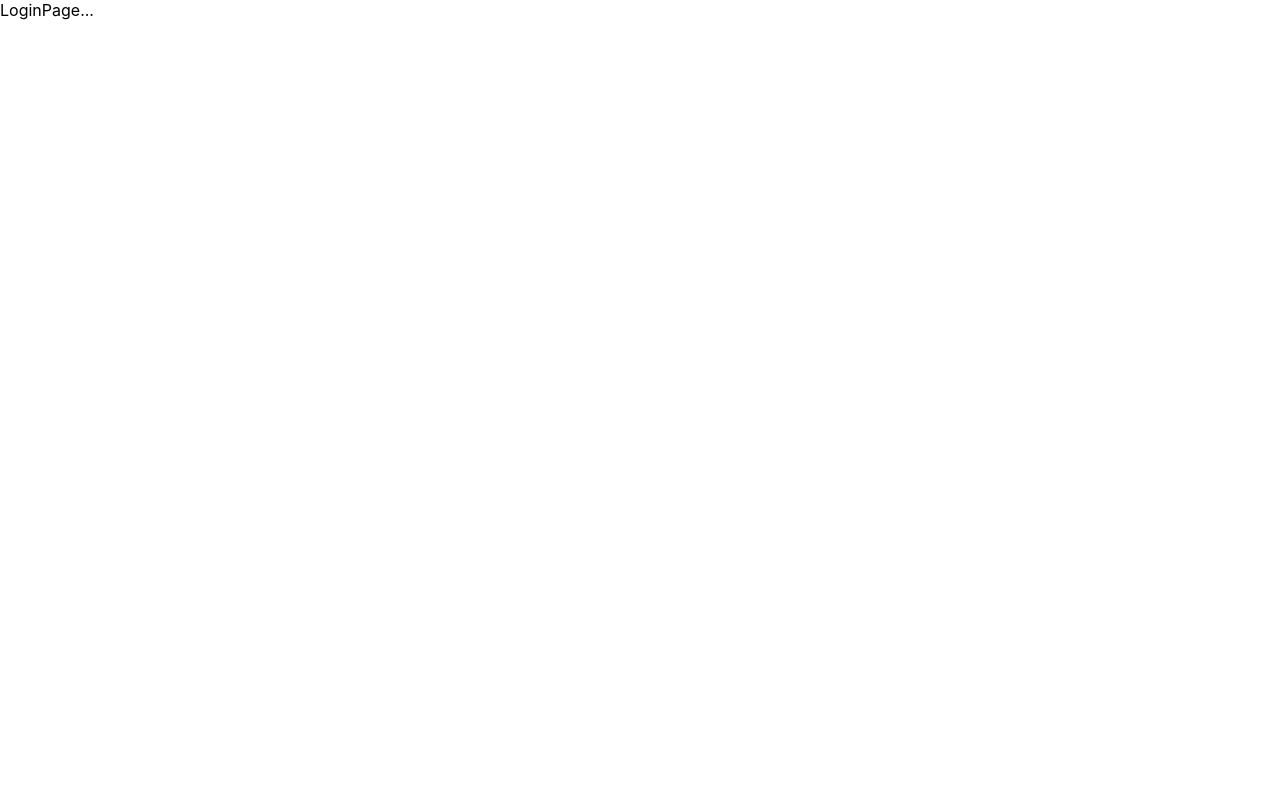
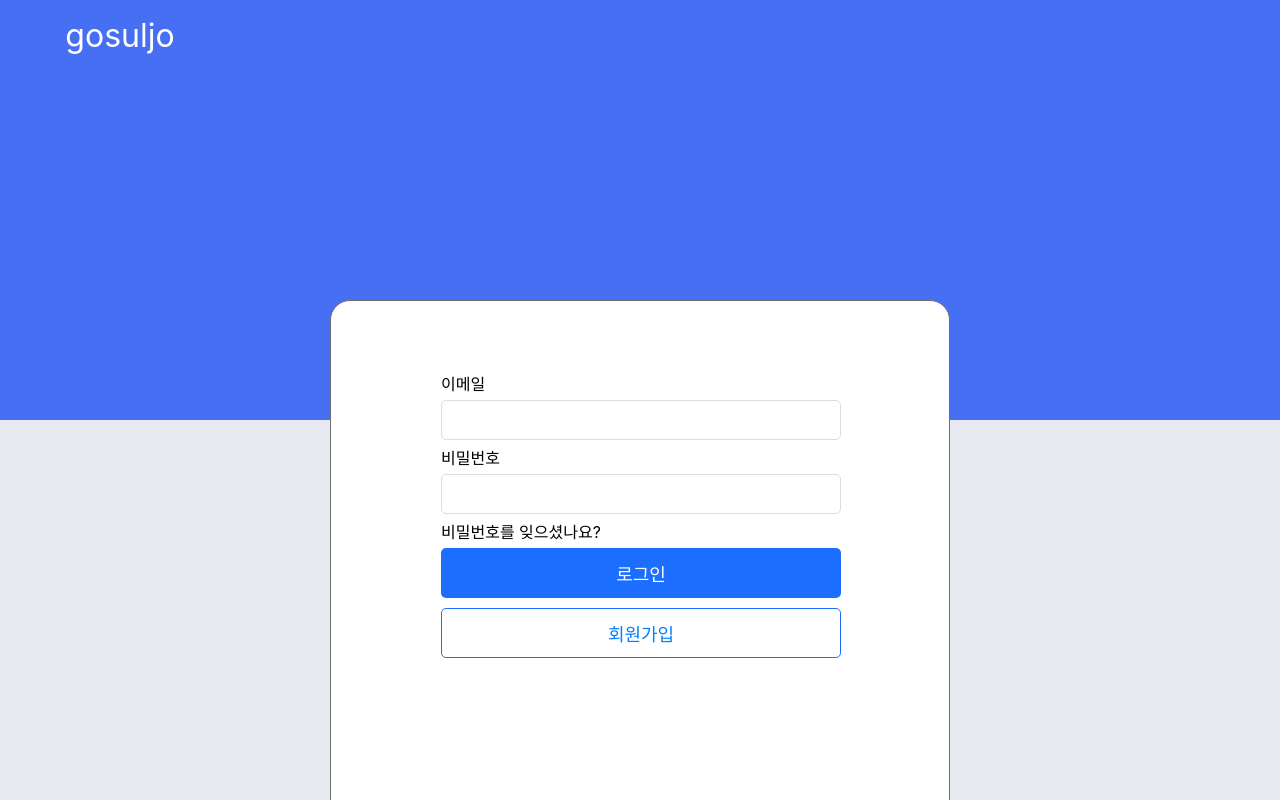
Before and after one commit to lurutia/gosuljo-web-project, a Next.js app: page /login in a window 1280 px wide. Shown: the top 800 px of the page. Built offline with nearby package versions, Linux system fonts and the light colour scheme; no server answers.

Commit message:
[UPDATE] 로그인 기능 업그레이드

```diff
--- /dev/null
+++ b/components/buttons/ButtonBasic.tsx
@@ -0,0 +1,41 @@
+import styled, { css } from 'styled-components'
+
+interface Props extends React.HTMLProps<HTMLButtonElement>{
+    designType?: 'primary' | 'white'
+}
+
+const Button = styled.button<{ designType?: 'primary' | 'white' }>`
+    width: 400px;
+    height: 50px;
+    border-radius: 5px;
+    border-color: transparent;
+    margin: 5px 0;
+    background-color: #1C6EFF;
+    font-size: 18px;
+    color: white;
+
+    ${props => props.designType === 'white' &&
+    css`
+        background-color: white;
+        border: 1px solid #1C6EFF;
+        color: #0080FF;
+    `}
+`
+
+const ButtonBasic: React.FC<Props>  = (props) => {
+    const {
+        children,
+        designType
+    } = props
+
+    return (
+        <Button
+            designType={designType}
+            {...props as any}
+        >{children}</Button>
+    )
+}
+
+ButtonBasic.propTypes
+
+export default ButtonBasic
--- /dev/null
+++ b/components/inputs/InputBasic.tsx
@@ -0,0 +1,22 @@
+import React from 'react'
+import styled from 'styled-components'
+
+interface Props extends React.HTMLProps<HTMLInputElement> {
+
+}
+
+const Input = styled.input`
+    width: 400px;
+    height: 40px;
+    border: 1px solid #D8DDE6;
+    border-radius: 5px;
+    margin: 5px 0;
+`
+
+const InputBasic: React.FC<Props> = (props) => {
+    return (
+        <Input {...props as any}/>
+    )
+}
+
+export default InputBasic
--- /dev/null
+++ b/config/const/const.ts
@@ -0,0 +1 @@
+export const serverUrl = process.env.NEXT_PUBLIC_SERVER_URL
--- /dev/null
+++ b/config/const/index.ts
@@ -0,0 +1 @@
+export * from './const'
--- a/pages/index.tsx
+++ b/pages/index.tsx
@@ -1,6 +1,7 @@
 import type { NextPage } from 'next'
 import Head from 'next/head'
 import Image from 'next/image'
+import Link from 'next/link'
 import styles from '../styles/Home.module.css'
 
 const Home: NextPage = () => {
@@ -14,7 +15,7 @@ const Home: NextPage = () => {
 
       <main className={styles.main}>
         <h1 className={styles.title}>
-          Welcome to <a href="https://nextjs.org">Next.js!</a>
+          Welcome to <Link href={'http://localhost:3000/login'}>asdf</Link><a href="">Next.js!</a>
         </h1>
 
         <p className={styles.description}>
--- a/pages/login.tsx
+++ b/pages/login.tsx
@@ -1,13 +1,118 @@
-// import type { NextPage } from 'next'
-import { ReactElement } from 'react';
-import PresentationLayout from '../layouts/PresentationLayout';
-import { NextPageWithLayout } from '../types/layout';
+import { useRouter } from 'next/router'
+import { ReactElement, useCallback } from 'react'
+import PresentationLayout from '../layouts/PresentationLayout'
+import { NextPageWithLayout } from '../types/layout'
+import styled from 'styled-components'
+import { useFormik  } from 'formik'
+import InputBasic from '../components/inputs/InputBasic'
+import ButtonBasic from '../components/buttons/ButtonBasic'
+import axios, {AxiosResponse, AxiosError} from 'axios';
+import { serverUrl } from '../config/const'
+import { ResultVO } from '../types/common'
+
+const Wrapper = styled.div`
+    background-color: #E6E9F0;
+`
+
+const Head = styled.header`
+    height: 420px;
+    background-color: #476FF3;
+`
+
+const HeadBar = styled.div`
+    height: 70px;
+`
+
+const Logo = styled.div`
+    width: 240px;
+    height: 70px;
+    display: flex;
+    justify-content: center;
+    align-items: center;
+    color: white;
+    font-size: 32px;
+`
+
+const Main = styled.article`
+    height: 720px;
+`
+
+const LoginWrapper = styled.div`
+    max-width: 620px;
+    height: 700px;
+    background-color: #FFFFFF;
+    margin: -120px auto 0;
+    border-radius: 20px;
+    border: 1px solid #707070;
+    padding: 70px 110px 0;
+`
+
+const Footer = styled.footer`
+    height: 270px;
+    background-color: #343F55;
+`
 
 const Login: NextPageWithLayout = () => {
+    const router = useRouter();
+
+    const myAxios = axios.create({
+        baseURL: serverUrl
+    })
+
+    const formik = useFormik({
+        initialValues: {
+            email: '',
+            password: '',
+        },
+        onSubmit: values => {
+            login(values);
+        }
+    })
+
+    const login = useCallback(async (obj) => {
+        await myAxios.post('/account/login', obj).then((res: AxiosResponse) => {
+            router.push('/')
+        }).catch((e: AxiosError) => {
+            // server responded
+            if (e.response) {
+                const result = e.response.data as ResultVO
+                alert(result.errorMessage)
+            }
+            // request maded but no response
+            else if (e.request) {
+                alert('예기치 않은 오류가 발생했습니다. 잠시 후 다시 시도해주세요.')
+            }
+            // something happend in setting up
+            else {
+                alert('예기치 않은 오류가 발생했습니다. 잠시 후 다시 시도해주세요.')
+            }
+        })
+    }, [])
+
     return (
-        <>
-        LoginPage...
-        </>
+        <Wrapper>
+            <Head>
+                <HeadBar>
+                    <Logo>
+                        gosuljo
+                    </Logo>
+                </HeadBar>
+            </Head>
+            <Main>
+                <LoginWrapper>
+                    <form onSubmit={formik.handleSubmit}>
+                        <div>이메일</div>
+                        <div><InputBasic name='email' value={formik.values.email} onChange={formik.handleChange}/></div>
+                        <div>비밀번호</div>
+                        <div><InputBasic name='password' value={formik.values.password} onChange={formik.handleChange} type='password'/></div>
+                        <div>비밀번호를 잊으셨나요?</div>
+                        <div><ButtonBasic>로그인</ButtonBasic></div>
+                        <div><ButtonBasic designType='white'>회원가입</ButtonBasic></div>
+                    </form>
+                </LoginWrapper>
+            </Main>
+            <Footer></Footer>
+        </Wrapper>
     )
 }
 
--- /dev/null
+++ b/types/common.ts
@@ -0,0 +1,4 @@
+export type ResultVO = {
+    errorMessage: string
+    data: any
+}
```
Also changed, not shown: package.json (+6 -1 lines), .babelrc (added), 1 other file (tests, documents, lock files or other folders).
